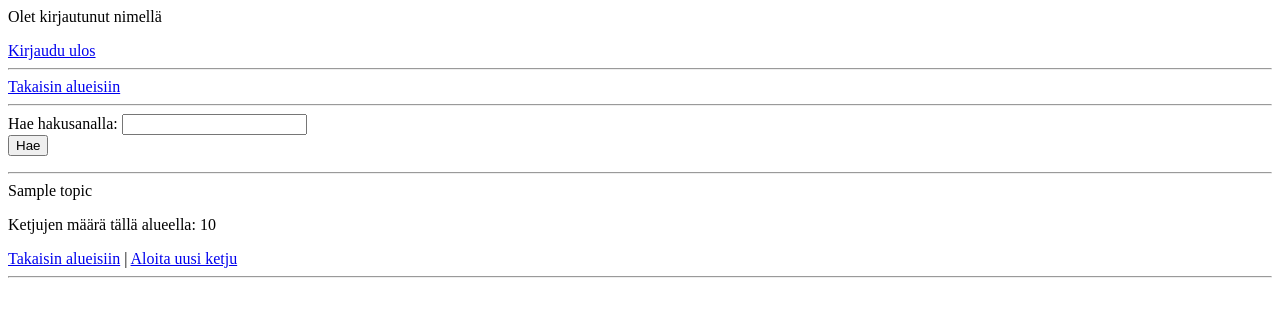
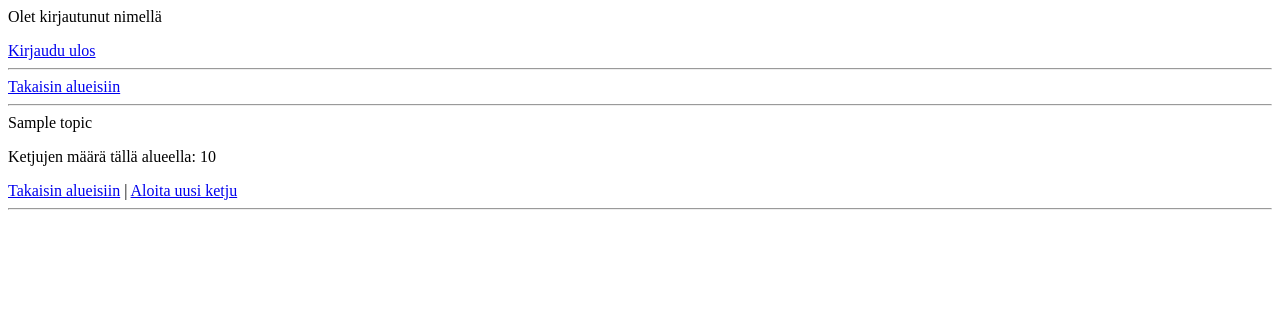
Before and after one commit to suuranna/tsoha-keskustelusovellus-as, a Flask app: template templates/topic.html in a window 1280 px wide. Shown: the top 317 px of the page. Run offline with Flask 2, Linux system fonts and the light colour scheme; the template is opened without the code that fills it: most values are stand-ins (such as "Sample title", 1, 10 or a date in 2020).

Commit message:
muokkauksia

```diff
--- a/templates/topic.html
+++ b/templates/topic.html
@@ -2,14 +2,6 @@
 <a href="/logout">Kirjaudu ulos</a>
 <hr>
 <a href="/">Takaisin alueisiin</a>
-<hr>
-
-<form action="/search" method="GET">
-Hae hakusanalla: <input type="text" name="query">
-<br>
-<input type="submit" value="Hae">
-</form>
-
 <hr>
 {{ topic[0] }}
 <p>Ketjujen määrä tällä alueella: {{ amount }}</p>
```
Also changed, not shown: templates/index.html (+7 -0 lines).
